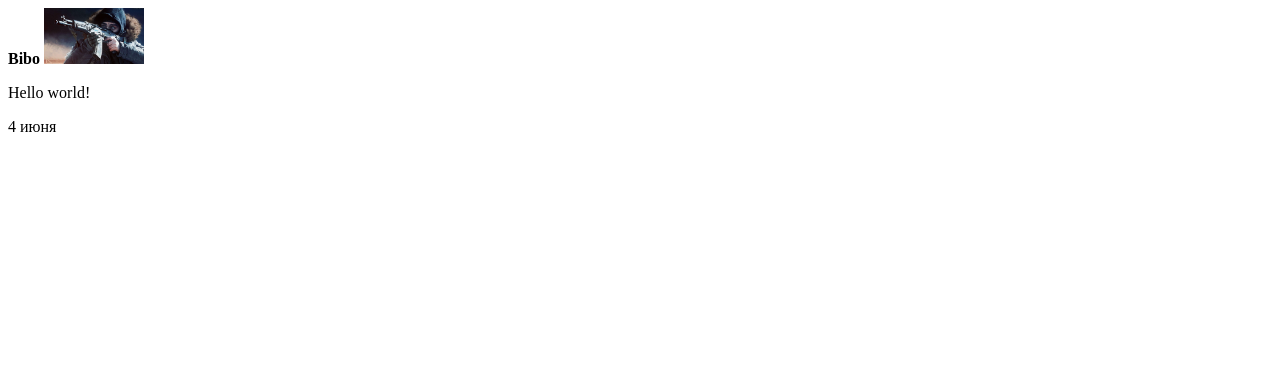
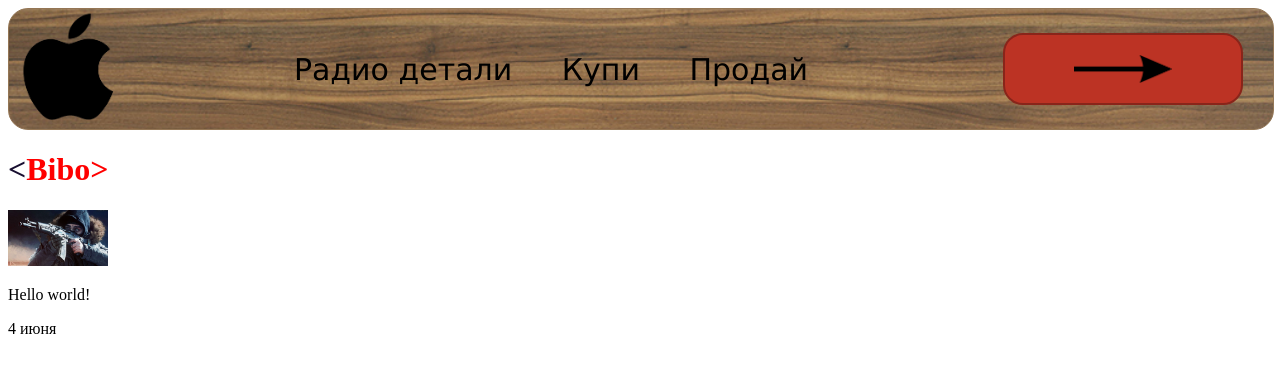
Before and after one commit to ShPaWeL1237/ShPaWeL1237.github.io, a plain HTML site: page index.html in a window 1280 px wide. Drawn offline with Linux system fonts and the light colour scheme.

Commit message:
2 commit

```diff
--- a/index.html
+++ b/index.html
@@ -3,10 +3,25 @@
 <head>
     <meta charset="UTF-8">
     <meta name="viewport" content="width=device-width, initial-scale=1.0">
+    <link rel="stylesheet" href="./styles/styles.css">
     <title>Заголовочек</title>
 </head>
 <body>
-    <b>Bibo</b>
+    <header class="page-header">
+        <a class="page-header__logo" href="index.html">
+            <img class="page-header__logo-icon" src="./img/apple.png" alt="">
+        </a>
+        <nav class="page-header__nav">
+                    <a class="page-header__nav-link" href="">Радио детали</a>
+                    <a class="page-header__nav-link" href="">Купи</a>
+                    <a class="page-header__nav-link" href="">Продай</a>
+        </nav>
+        <button type="button" class="page-header__btn btn btn--red">
+            <img class="page-header__btn-img" src="./img/arrow_right.png" alt="">
+        </button>
+    </header>
+
+    <h1>Bibo</h1>
     <img src="./img/stur.jpg" width="100" alt="stur">
     <br>
     <p>Hello world!</p>
--- /dev/null
+++ b/styles/styles.css
@@ -0,0 +1,77 @@
+header{
+    font-family: Verdana, Geneva, Tahoma, sans-serif;
+    font-size: 30px;
+    min-width: 630px;
+}
+a{
+    text-decoration: none;
+}
+
+.page-header{
+    width: 100%;
+    height: 120px;
+
+    display: grid;
+    grid-template-columns: 120px auto 300px;
+    grid-template-rows: 120px;
+    grid-template-areas: "logo nav btn";
+    gap: 10px;
+    place-items: center;
+
+    background-image: url("../img/wood.jpg");
+    background-size: cover;
+
+    border: 1px solid;
+    border-radius: 20px;
+    border-color: #947655;
+}
+.page-header__logo{
+    grid-area:"logo";
+}
+.page-header__logo-icon{
+    width: 120px;
+    height: 120px;
+    object-fit: cover;
+}
+.page-header__nav{
+    grid-area:"nav";
+    padding: 20px;
+    text-align: center;
+}
+.page-header__btn{
+    grid-area:"btn";
+}
+.page-header__btn-img{
+    max-width: 100%;   /* Отзывчивый дизайн */
+    max-height: 100%;
+    height: auto;
+    padding: 0px;
+    object-fit: cover;
+}
+.btn{
+    width: 80%;
+    height: 60%;
+    padding: 20px;
+
+    border: 2px solid;
+    border-radius: 20px;
+    border-color: #89251a;
+    background-color: #bc3324;
+}
+.page-header__nav-link{
+    padding: 20px;
+    color: black;
+}
+
+h1{
+    color: red;
+}
+h1::before{
+    content: '<';
+}
+h1::after{
+    content: '>';
+}
+h1::first-letter{
+    color: rgb(25, 15, 49) !important;
+}
```
Also changed, not shown: img/apple.jpg (added), img/apple.png (added), img/arrow_right.png (added), img/wood.jpg (added).
